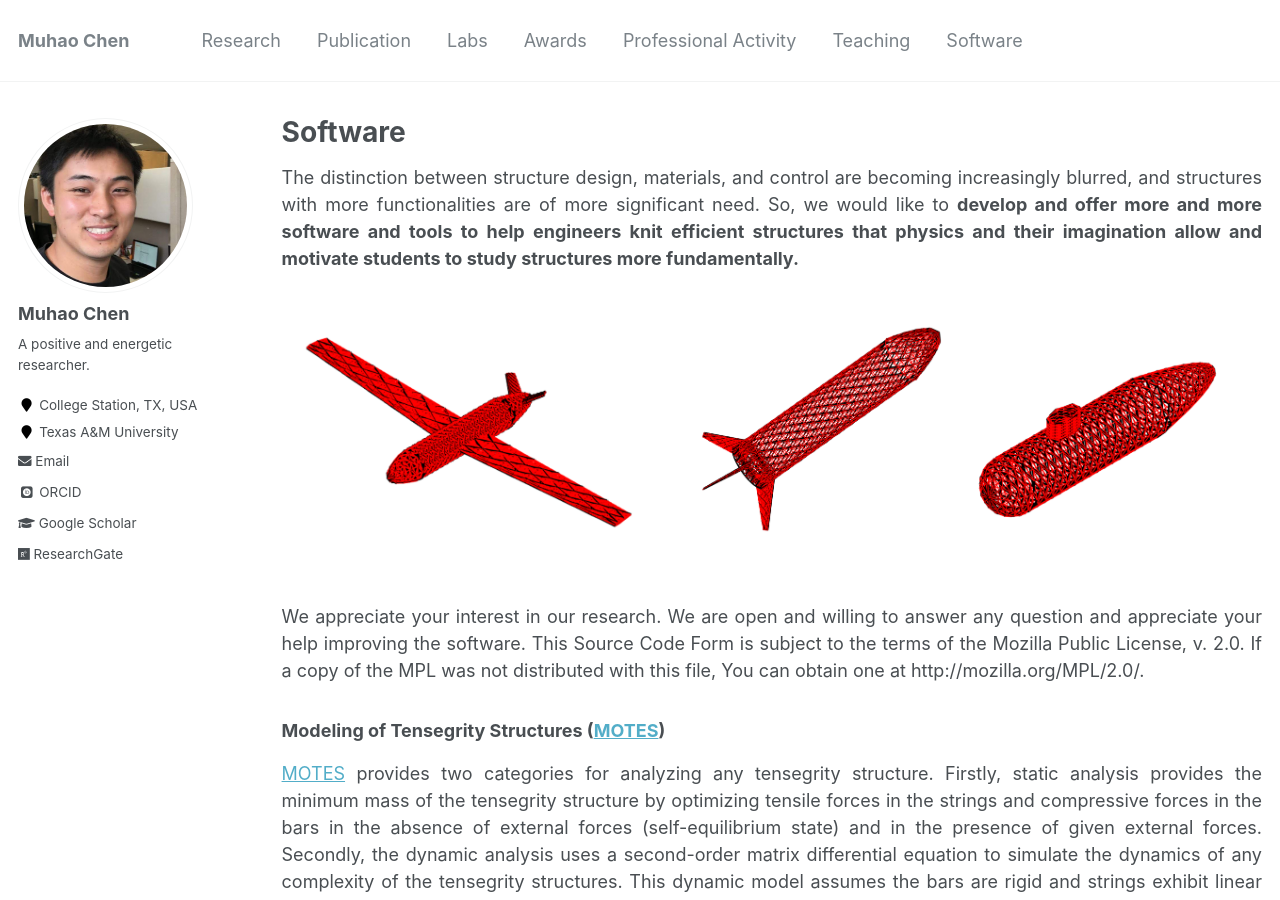
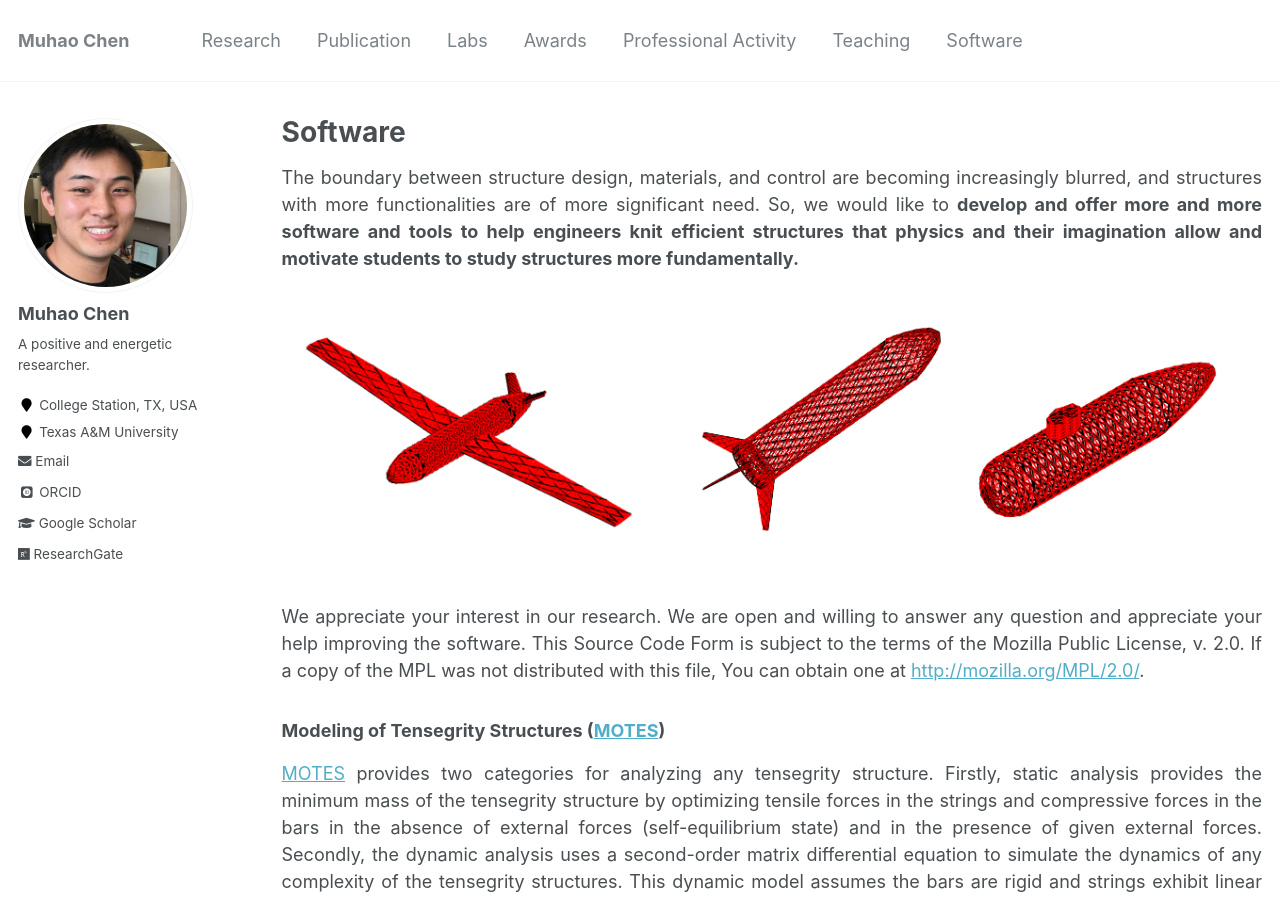
Before and after one commit to Muhao-Chen/muhao-chen.github.io, a Jekyll site: the page built from _pages/resources.md, in a window 1280 px wide and 900 px high. Built offline with Jekyll 4.4.1, drawn with Linux system fonts in a browser that asks for light colours; some web fonts are replaced.

Commit message:
Update resources.md

```diff
--- a/_pages/resources.md
+++ b/_pages/resources.md
@@ -8,11 +8,11 @@ toc: true
 
 <div style="text-align: justify;" markdown="1">
 
-The distinction between structure design, materials, and control are becoming increasingly blurred, and structures with more functionalities are of more significant need. So, we would like to **develop and offer more and more software and tools to help engineers knit efficient structures that physics and their imagination allow and motivate students to study structures more fundamentally.**
+The boundary between structure design, materials, and control are becoming increasingly blurred, and structures with more functionalities are of more significant need. So, we would like to **develop and offer more and more software and tools to help engineers knit efficient structures that physics and their imagination allow and motivate students to study structures more fundamentally.**
 
 <td><figure><img src="{{ site.url }}/images/rffi/plane_rocket_sub.png" width="200"/></figure></td>
 
-We appreciate your interest in our research. We are open and willing to answer any question and appreciate your help improving the software. This Source Code Form is subject to the terms of the Mozilla Public License, v. 2.0. If a copy of the MPL was not distributed with this file, You can obtain one at http://mozilla.org/MPL/2.0/.
+We appreciate your interest in our research. We are open and willing to answer any question and appreciate your help improving the software. This Source Code Form is subject to the terms of the Mozilla Public License, v. 2.0. If a copy of the MPL was not distributed with this file, You can obtain one at [http://mozilla.org/MPL/2.0/](http://mozilla.org/MPL/2.0/).
 
 
 ### Modeling of Tensegrity Structures ([MOTES](https://github.com/Muhao-Chen/Modeling_of_Tensegrity_Structures_MOTES))
```
